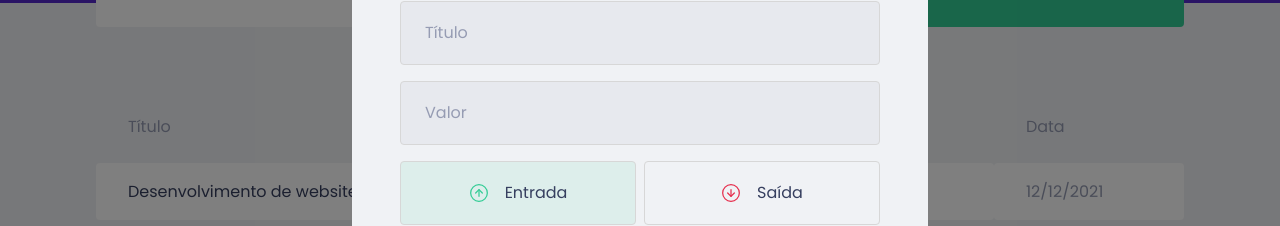
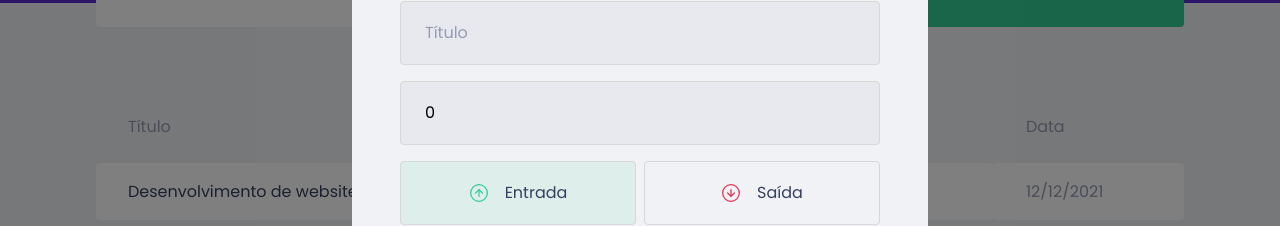
Before and after one commit to burn-c/dt-money, a React (Create React App) app: page / in a window 1280 px wide. Both pictures are taken after a click on the button "Nova transação". Shown: the part 237-463 px from the top of the page. Built offline with nearby package versions, Linux system fonts and the light colour scheme; no server answers; what miragejs would draw is missing.

Commit message:
Feat: adds handleCreateNewTransaction

```diff
--- a/src/components/NewTransactionModal/index.tsx
+++ b/src/components/NewTransactionModal/index.tsx
@@ -1,4 +1,4 @@
-import { useState } from "react";
+import { FormEvent, useState } from "react";
 import Modal from "react-modal";
 
 import { Container, RadioBox, TransactionTypeContainer } from "./styles";
@@ -15,7 +15,21 @@
 
 
 export function NewTransactionModal({isOpen,onRequestClose}: NewTransactionModalProps) {
+  const [title, setTitle] = useState('');
+  const [value, setValue] = useState(0);
+  const [category, setCategory] = useState('');
   const [type, setType] = useState<'deposit' | 'withdraw'>('deposit')
+
+  function handleCreateNewTransaction(event: FormEvent) {
+    event.preventDefault();
+
+    console.info({
+      title,
+      value,
+      category,
+      type
+    })
+  }
 
   return (
       <Modal
@@ -27,26 +41,51 @@
         <button type="button" onClick={onRequestClose} className="react-modal-close">
           <img src={closeImg} alt="Fechar modal"/>
         </button>
-        <Container>
+        <Container onSubmit={handleCreateNewTransaction}>
           <h2>Cadastrar transação</h2>
 
-          <input type="text" placeholder="Título"/>
+          <input
+            type="text"
+            placeholder="Título"
+            value={title}
+            onChange={event => setTitle(event.target.value)}
+          />
 
-          <input type="number" placeholder="Valor"/>
+          <input
+            type="number"
+            placeholder="Valor"
+            value={value}
+            onChange={event => setValue(Number(event.target.value))}
+          />
 
           <TransactionTypeContainer>
-            <RadioBox type='button' onClick={() => setType("deposit")} isActive={type === 'deposit'} activeColor='green'>
+            <RadioBox
+              type='button'
+              onClick={() => setType("deposit")}
+              isActive={type === 'deposit'}
+              activeColor='green'
+            >
               <img src={incomeImg} alt="Entrada"/>
               <span>Entrada</span>
             </RadioBox>
 
-            <RadioBox type='button' onClick={() => setType('withdraw')} isActive={type === 'withdraw'} activeColor='red'>
+            <RadioBox
+              type='button'
+              onClick={() => setType('withdraw')}
+              isActive={type === 'withdraw'}
+              activeColor='red'
+            >
               <img src={outcomeImg} alt="Saída"/>
               <span>Saída</span>
             </RadioBox>
           </TransactionTypeContainer>
 
-          <input type="text" placeholder="Categoria" name="" id=""/>
+          <input
+            type="text"
+            placeholder="Categoria"
+            value={category}
+            onChange={event => setCategory(event.target.value)}
+          />
 
           <button type="submit">Cadastrar</button>
         </Container>
```
